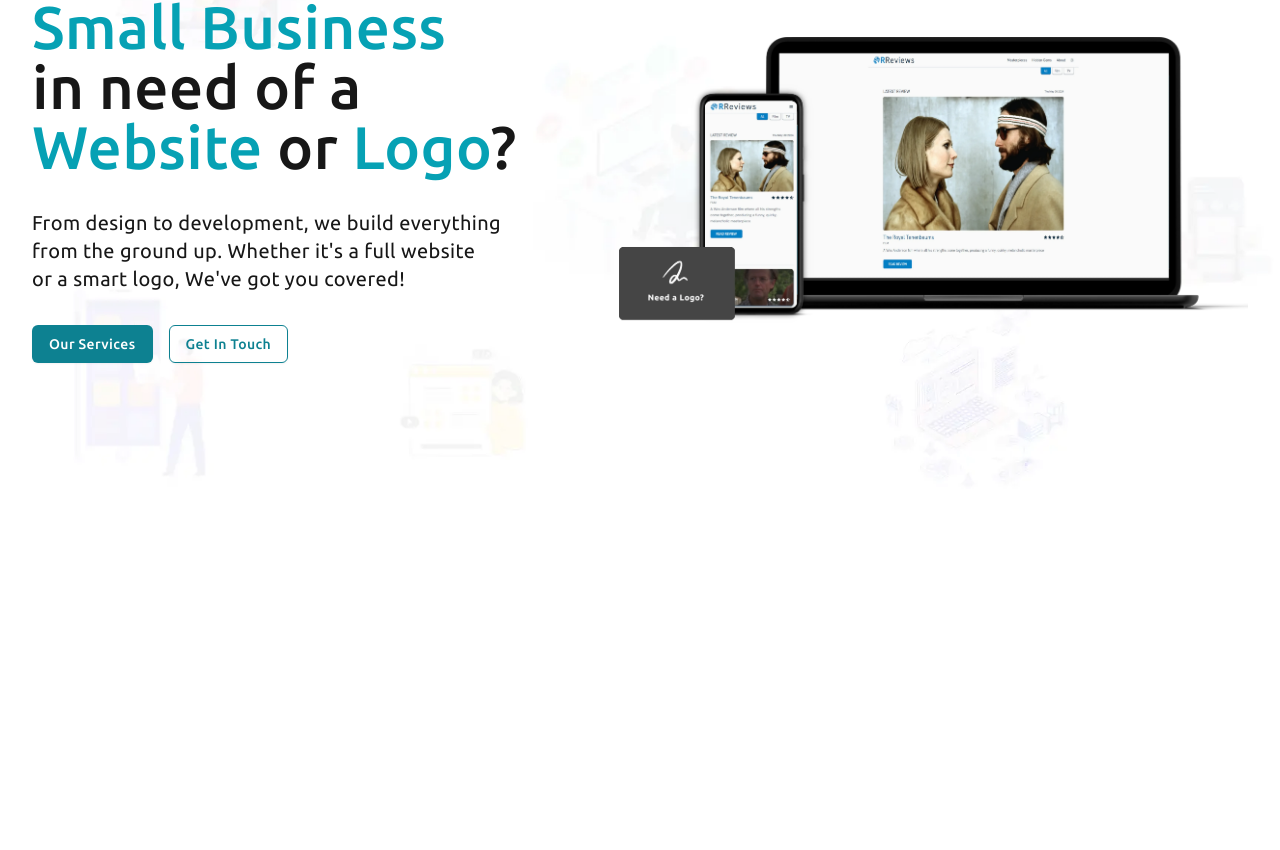
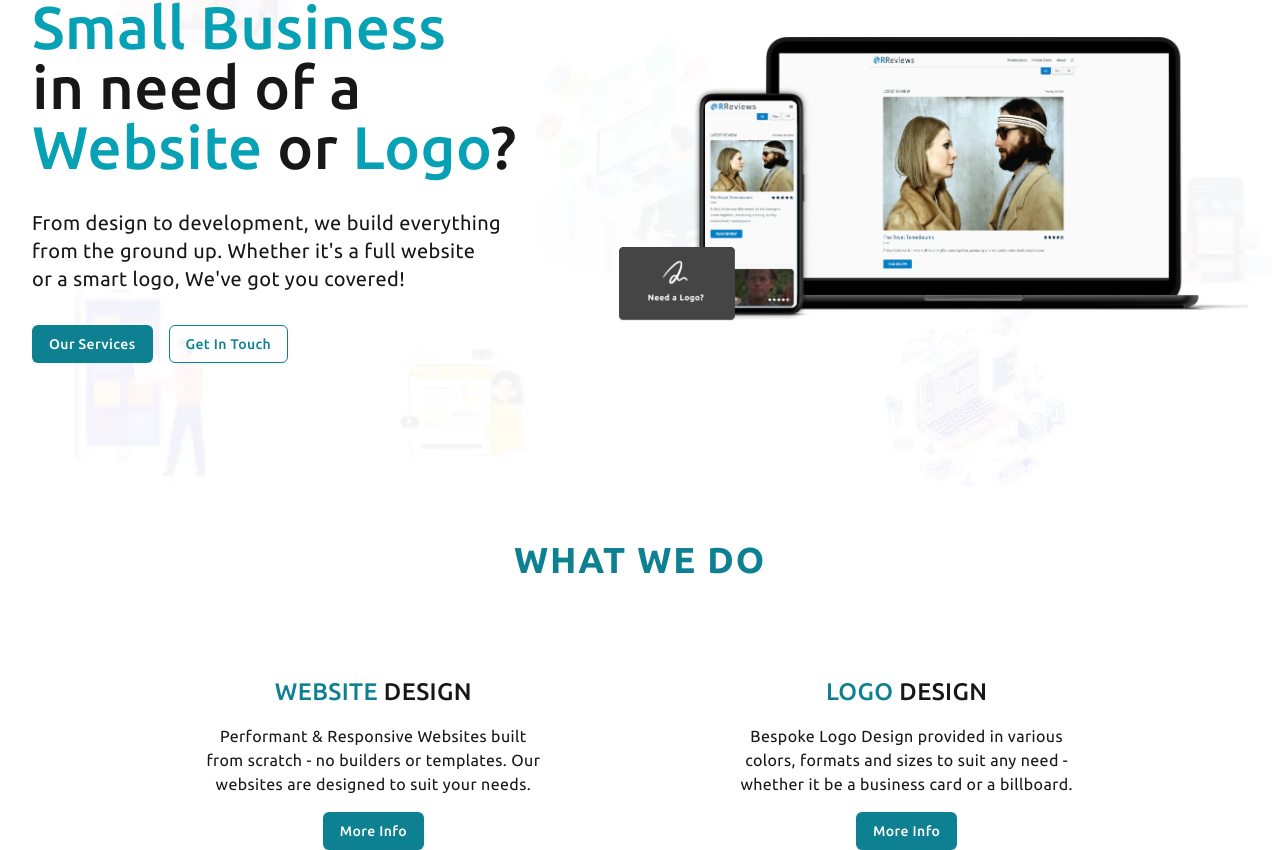
Before and after one commit to KramYengir/rigneymade, a Next.js app: page / in a window 1280 px wide. Shown: the part 260-1110 px from the top of the page. Before the commit the page ends 800 px from the top, so only its background shows below. Built offline with nearby package versions, Linux system fonts and the light colour scheme.

Commit message:
begin what we do section

```diff
--- a/app/page.tsx
+++ b/app/page.tsx
@@ -1,10 +1,52 @@
 import Hero from "@/components/Hero";
+import Link from "next/link";
 import React from "react";
 
 const HomePage = () => {
   return (
     <div className="rm-container">
       <Hero />
+
+      {/* what we do section */}
+      <section>
+        <h2 className="uppercase text-3xl sm:text-4xl font-bold tracking-wider text-center text-rm-blue-700 dark:text-rm-blue-600">
+          What we do
+        </h2>
+        <div className="grid md:flex gap-y-16 justify-evenly my-24">
+          <article className="grid justify-items-center text-center text-balance gap-4 max-w-xs sm:max-w-sm">
+            <h3 className="uppercase text-xl sm:text-2xl font-medium">
+              <span className="text-rm-blue-700 dark:text-rm-blue-600">
+                Website
+              </span>{" "}
+              Design
+            </h3>
+            <p>
+              Performant & Responsive Websites built from scratch - no builders
+              or templates. Our websites are designed to suit your needs.
+            </p>
+            <Link href="/services" className="btn-primary">
+              More Info
+            </Link>
+          </article>
+          <hr className="w-12 mx-auto md:hidden border-t-2 border-rm-blue-700 dark:border-rm-blue-600" />
+          <article className="grid justify-items-center text-center text-balance gap-4 max-w-xs sm:max-w-sm">
+            <h3 className="uppercase text-xl sm:text-2xl font-medium">
+              {" "}
+              <span className="text-rm-blue-700 dark:text-rm-blue-600">
+                Logo
+              </span>{" "}
+              Design
+            </h3>
+            <p>
+              Bespoke Logo Design provided in various colors, formats and sizes
+              to suit any need - whether it be a business card or a billboard.
+            </p>
+            <Link href="/services" className="btn-primary">
+              More Info
+            </Link>
+          </article>
+        </div>
+      </section>
     </div>
   );
 };
```
